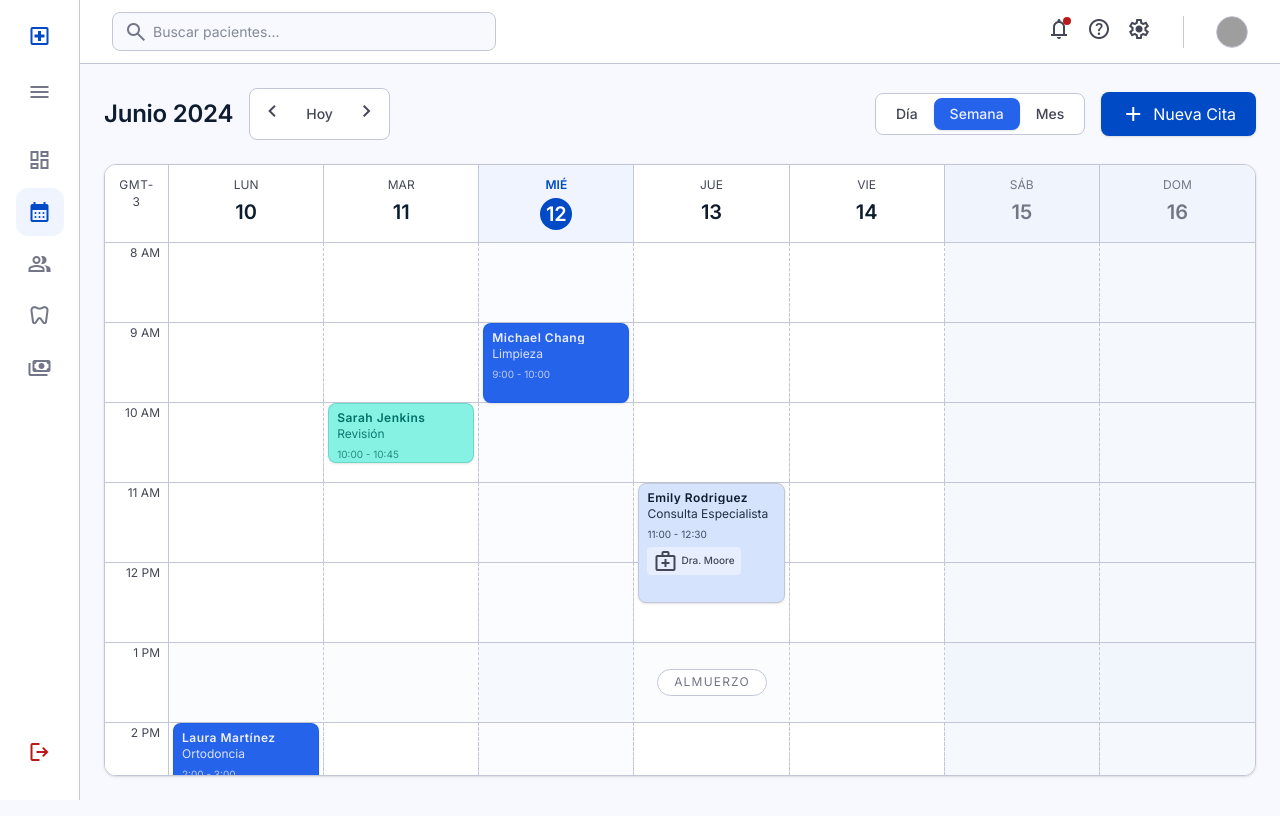
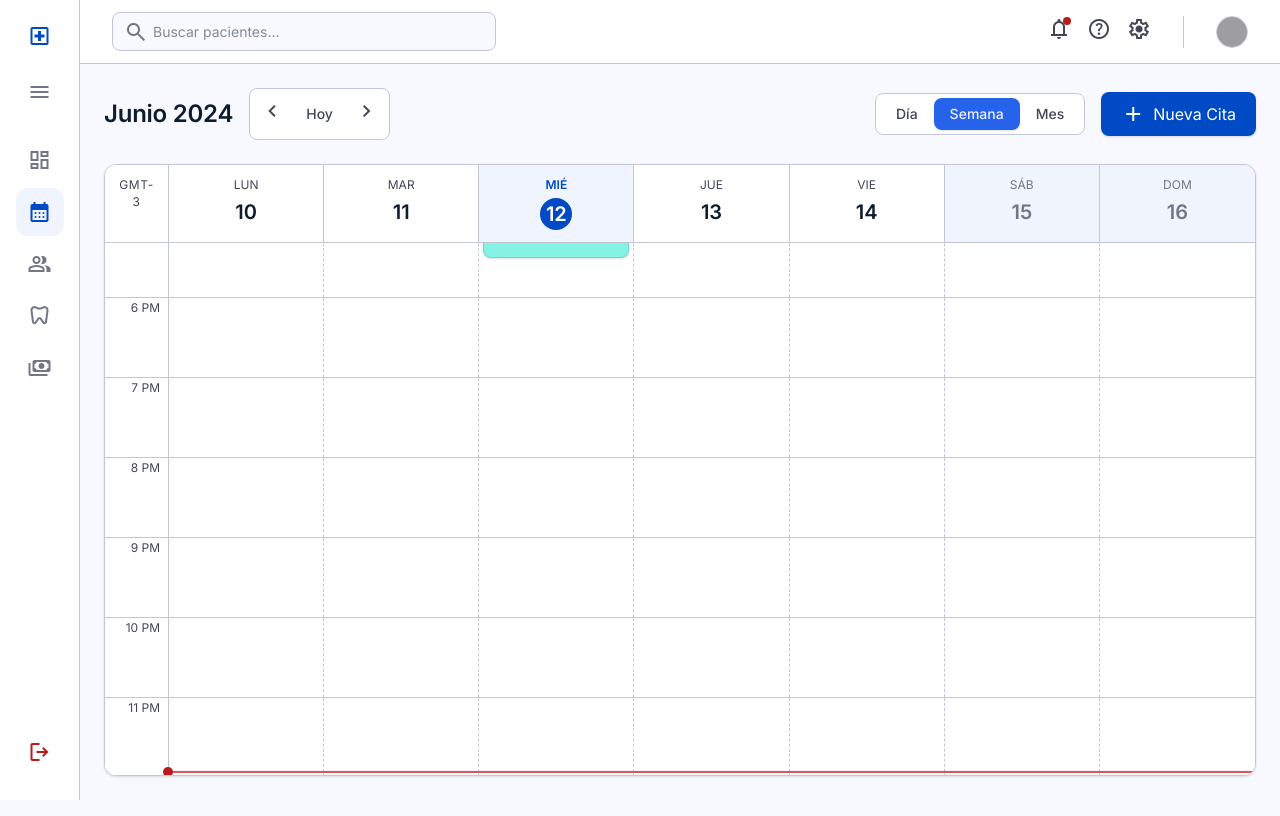
Before and after one commit to Yisus538/frontend_clinica, a React (Vite) app: page /dashboard/agenda in a window 1280 px wide. Shown: the top 816 px of the page. Built offline with nearby package versions, Linux system fonts and the light colour scheme; grey boxes are pictures that could not be loaded.

Commit message:
observacion de hora

```diff
--- a/src/features/agenda/components/CalendarGrid.tsx
+++ b/src/features/agenda/components/CalendarGrid.tsx
@@ -1,3 +1,4 @@
+import { useEffect, useRef, useState } from "react";
 import type { CalendarGridProps } from "../types/agenda.types";
 import { AppointmentBlock } from "./AppointmentBlock";
 import { LUNCH_HOUR } from "../data/agenda.mock";
@@ -7,9 +8,27 @@ const SLOT_HEIGHT = 80; // px — height of each hour row
 export const CalendarGrid = ({
   days,
   appointments,
-  startHour = 8,
-  endHour = 18,
+  startHour = 0,
+  endHour = 23,
 }: CalendarGridProps) => {
+  const containerRef = useRef<HTMLDivElement>(null);
+  const [currentTime, setCurrentTime] = useState(new Date());
+
+  useEffect(() => {
+    // Update time every minute
+    const interval = setInterval(() => setCurrentTime(new Date()), 60000);
+
+    // Initial scroll: Go to current hour minus 1
+    if (containerRef.current) {
+      const currentH = new Date().getHours();
+      // Calculate target top pixel, bounded to >= 0
+      const targetY = Math.max(0, currentH - 1 - startHour) * SLOT_HEIGHT;
+      containerRef.current.scrollTop = targetY;
+    }
+
+    return () => clearInterval(interval);
+  }, [startHour]);
+
   const hours = Array.from({ length: endHour - startHour + 1 }, (_, i) => startHour + i);
   const totalDays = days.length;
 
@@ -71,7 +90,10 @@ export const CalendarGrid = ({
       </div>
 
       {/* ── Scrollable Time Grid ── */}
-      <div className="flex-1 overflow-y-auto relative bg-surface-container-lowest">
+      <div
+        ref={containerRef}
+        className="flex-1 overflow-y-auto relative bg-surface-container-lowest scroll-smooth"
+      >
         {/* Column background lines */}
         <div
           className="absolute inset-0 grid"
@@ -94,6 +116,17 @@ export const CalendarGrid = ({
 
         {/* Rows: one per hour */}
         <div className="relative z-20">
+          {/* Current Time Indicator Line */}
+          <div
+            className="absolute left-16 right-0 z-40 pointer-events-none flex items-center transition-all duration-1000 ease-linear"
+            style={{
+              top: `${(currentTime.getHours() - startHour) * SLOT_HEIGHT + (currentTime.getMinutes() / 60) * SLOT_HEIGHT}px`
+            }}
+          >
+            <div className="w-2.5 h-2.5 bg-error rounded-full absolute -left-1.5" />
+            <div className="h-[2px] bg-error w-full shadow-[0_0_2px_rgba(186,26,26,0.3)] opacity-70" />
+          </div>
+
           {hours.map((hour) => {
             const isLunch = hour === LUNCH_HOUR;
 
--- a/src/page/AgendaPage.tsx
+++ b/src/page/AgendaPage.tsx
@@ -6,6 +6,11 @@ import type { ViewMode } from "../features/agenda/types/agenda.types";
 
 export const AgendaPage = () => {
   const [viewMode, setViewMode] = useState<ViewMode>("week");
+
+  // Determinar qué días mostrar basado en la vista (Mes se mantiene en modo semana por ahora como fallback)
+  const daysToRender = viewMode === "day"
+    ? WEEK_DAYS.filter((d) => d.isToday)
+    : WEEK_DAYS;
 
   return (
     <div className="flex flex-col h-[calc(100vh-64px-48px)]">
@@ -21,10 +26,10 @@ export const AgendaPage = () => {
 
       {/* Calendar Grid */}
       <CalendarGrid
-        days={WEEK_DAYS}
+        days={daysToRender.length > 0 ? daysToRender : [WEEK_DAYS[0]]}
         appointments={APPOINTMENTS}
-        startHour={8}
-        endHour={18}
+        startHour={0}
+        endHour={23}
       />
 
       {/* Mobile FAB */}
```
